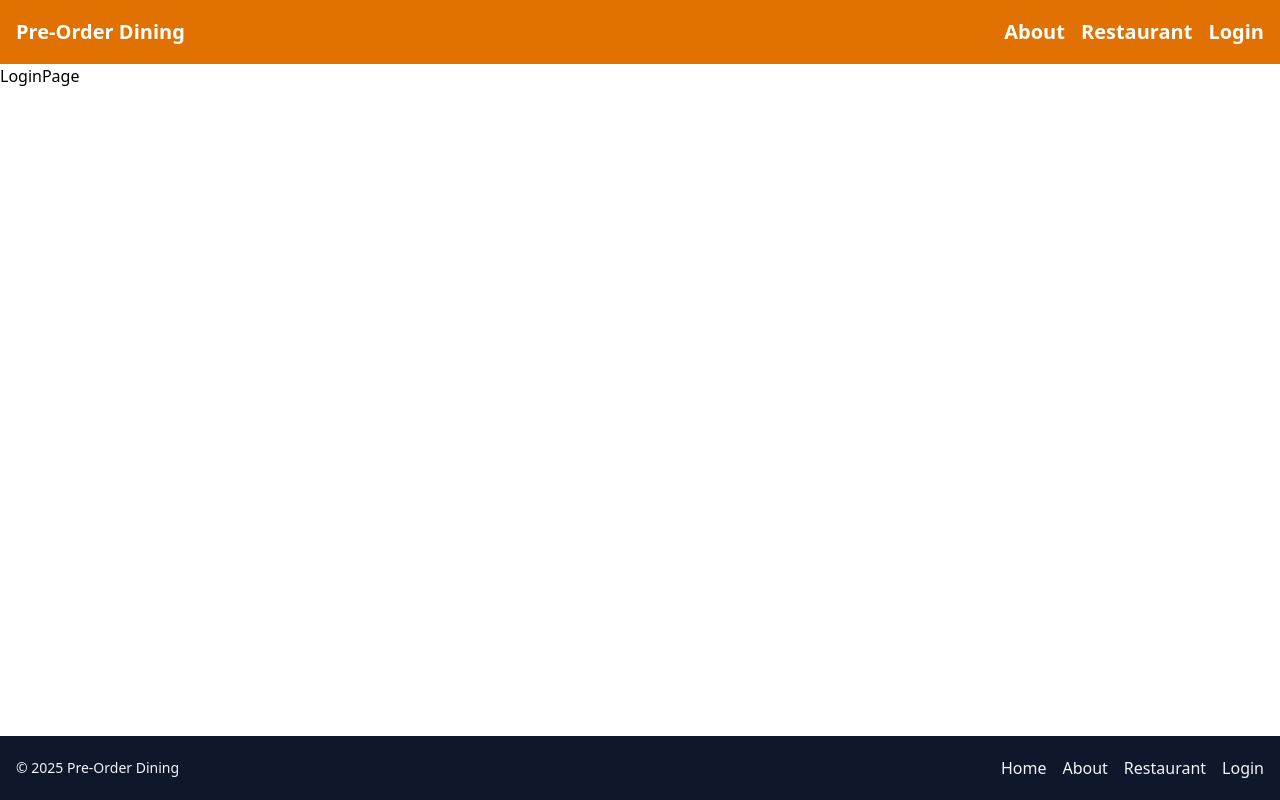
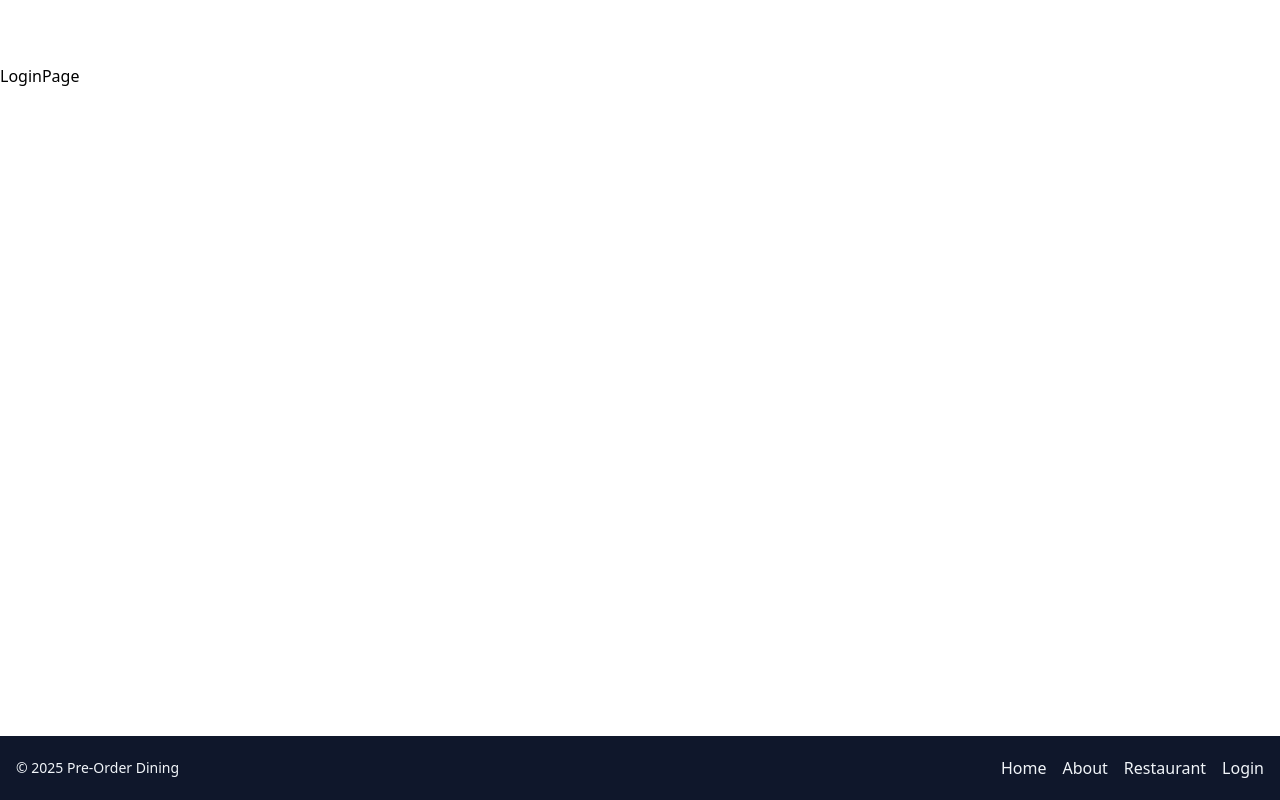
Before and after one commit to MsrSahil/pre-order-dining-app-main, a React (Vite) app in the folder client/: page /login in a window 1280 px wide. Built offline with nearby package versions, Linux system fonts and the light colour scheme.

Commit message:
navbar transparnet

```diff
--- a/client/src/components/layout/Navbar.jsx
+++ b/client/src/components/layout/Navbar.jsx
@@ -4,7 +4,7 @@ const Navbar = () => {
   return (
     <>
 
-      <div className="h-16 bg-amber-600 flex justify-between items-center px-4 fixed top-0 left-0 w-full z-50  ">
+      <div className="h-16 bg-transparent flex justify-between items-center px-4 fixed top-0 left-0 w-full z-50  ">
         <div>
           <Link
             to="/"
```
